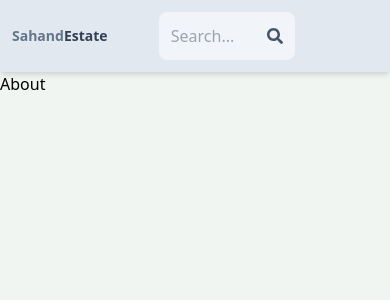
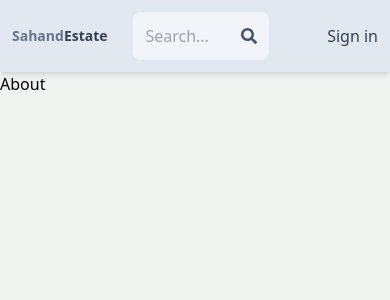
Before and after one commit to manishdevelops/mern-estate, a React (Create React App) app in the folder client/: page /about in a window 390 px wide. Shown: the top 300 px of the page. Built offline with nearby package versions, Linux system fonts and the light colour scheme; no server answers.

Commit message:
update the header and make the profile page private

```diff
--- a/client/src/App.js
+++ b/client/src/App.js
@@ -6,6 +6,7 @@
 import About from './pages/About';
 import Profile from './pages/Profile';
 import Header from './components/Header';
+import PrivateRoute from './components/PrivateRoute';
 
 function App() {
   return (
@@ -16,7 +17,9 @@
         <Route path='/sign-in' element={<SignIn />} />
         <Route path='/sign-up' element={<SignUp />} />
         <Route path='/about' element={<About />} />
-        <Route path='/profile' element={<Profile />} />
+        <Route element={<PrivateRoute />}>
+          <Route path='/profile' element={<Profile />} />
+        </Route>
 
       </Routes>
     </BrowserRouter>
--- a/client/src/components/Header.jsx
+++ b/client/src/components/Header.jsx
@@ -1,7 +1,11 @@
 import { FaSearch } from 'react-icons/fa';
 import { Link } from 'react-router-dom';
+import { useSelector } from 'react-redux';
 
 export default function Header() {
+    const { currentUser } = useSelector(state => state.user);
+    // console.log(currentUser.avatar)
+
     return (
         <header className='bg-slate-200 shadow-md'>
             <div className='flex justify-between items-center max-w-6xl mx-auto p-3'>
@@ -22,8 +26,10 @@
                     <Link to='/about'>
                         <li className='hidden sm:inline text-slate-700 hover:underline cursor-pointer'>About</li>
                     </Link>
-                    <Link to='sign-in'>
-                        <li className='hidden sm:inline text-slate-700 hover:underline cursor-pointer'>Sign in</li>
+                    <Link to='/profile'>
+                        {currentUser ? (<img className='rounded-full h-7 w-7 object-cover' src={currentUser.avatar} alt='profile' />) : (
+                            <li className='text-slate-700 hover:underline cursor-pointer'>Sign in</li>
+                        )}
                     </Link>
                 </ul>
             </div>
--- a/client/src/components/OAuth.jsx
+++ b/client/src/components/OAuth.jsx
@@ -1,6 +1,6 @@
 import { GoogleAuthProvider, getAuth, signInWithPopup } from 'firebase/auth';
 import { app } from '../firebase';
-import { UseDispatch, useDispatch } from 'react-redux';
+import { useDispatch } from 'react-redux';
 import { signInSuccess } from '../redux/user/userSlice';
 import { useNavigate } from 'react-router-dom';
 
--- /dev/null
+++ b/client/src/components/PrivateRoute.jsx
@@ -0,0 +1,7 @@
+import { useSelector } from 'react-redux';
+import { Outlet, Navigate } from 'react-router-dom';
+
+export default function PrivateRoute() {
+    const { currentUser } = useSelector((state) => state.user);
+    return currentUser ? <Outlet /> : <Navigate to='/sign-in' />;
+}
--- a/client/src/pages/Profile.jsx
+++ b/client/src/pages/Profile.jsx
@@ -1,6 +1,7 @@
 import React from 'react'
 
 export default function Profile() {
+    console.log(12345)
     return (
         <div>Profile</div>
     )
--- a/client/src/pages/SignIn.jsx
+++ b/client/src/pages/SignIn.jsx
@@ -18,7 +18,6 @@
             [e.target.id]: e.target.value
         });
     }
-    console.log(formData);
 
     const handleSubmit = async (e) => {
         e.preventDefault();
```
